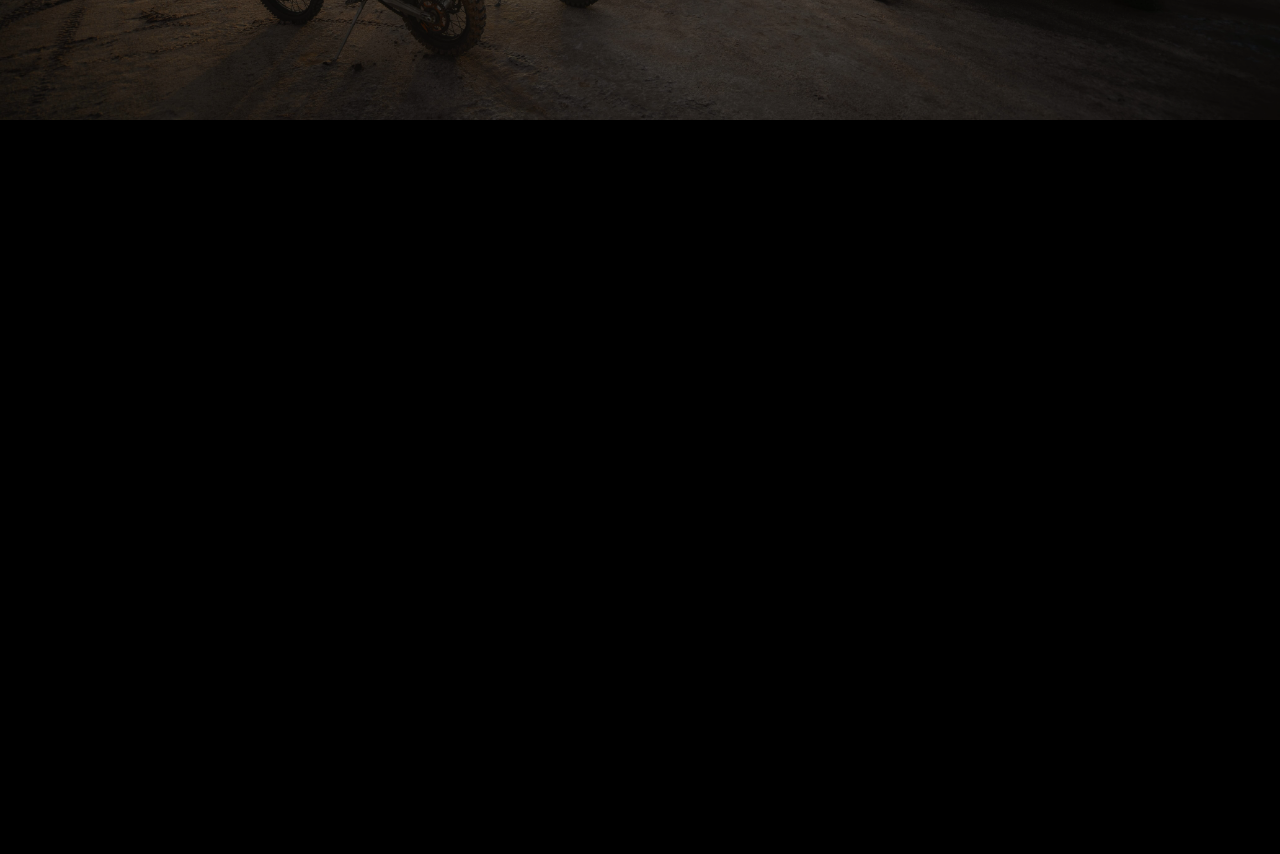
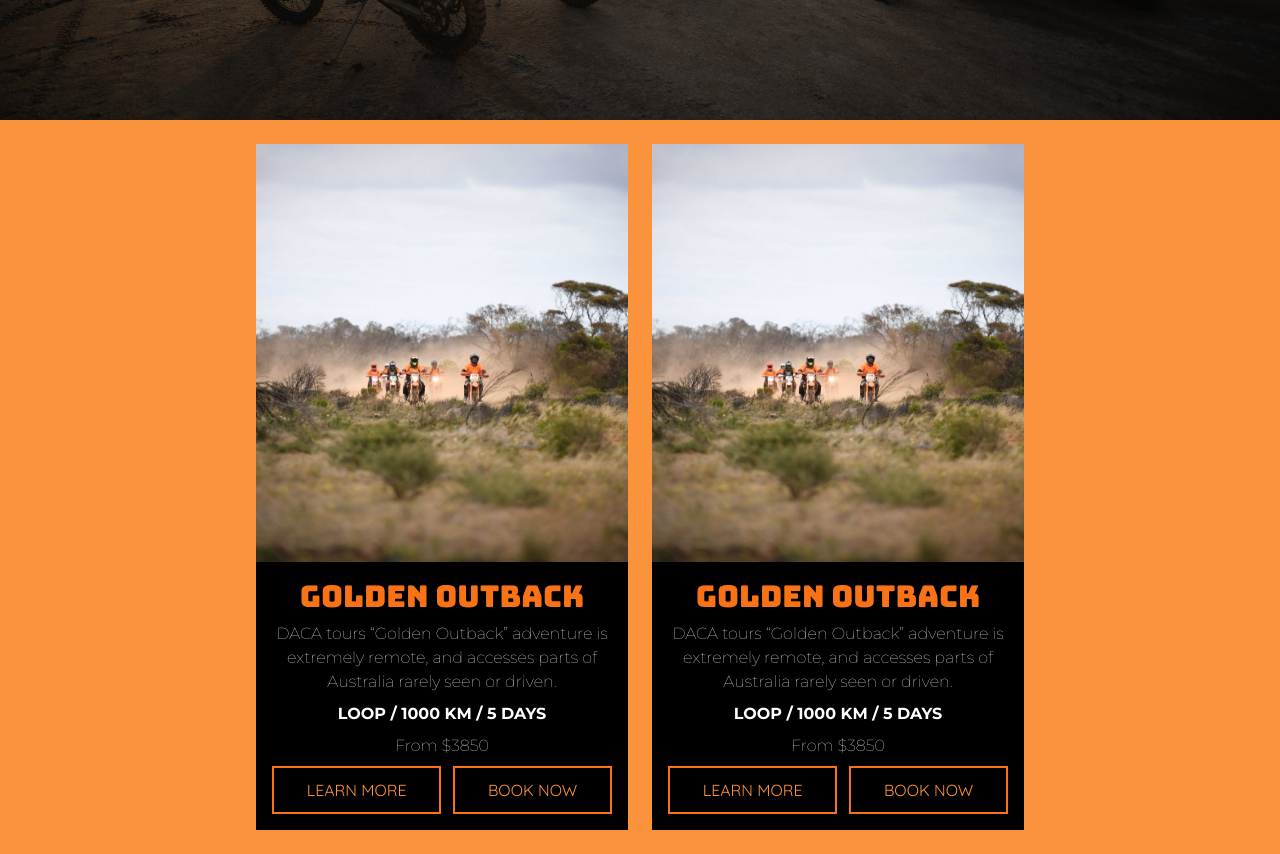
Before and after one commit to daveholst/daca-website, a Next.js app: page / in a window 1280 px wide. Shown: the part 680-1534 px from the top of the page. Before the commit the page ends 800 px from the top, so only its background shows below. Built offline with nearby package versions, Linux system fonts and the light colour scheme.

Commit message:
cards wip

```diff
--- /dev/null
+++ b/app/data/calenderEntry.ts
@@ -0,0 +1,2 @@
+// make it so the duration can be overridden?
+// or is just derived from the dates?
--- /dev/null
+++ b/app/data/tourInfo.ts
@@ -0,0 +1,58 @@
+export const goldenOutback = {
+  title: 'Golden Outback',
+  currentlyOffered: true,
+  days: 5,
+  loop: true,
+  distance: 1000,
+  basePrice: 3875,
+  pricingOptions: [
+    {
+      name: 'Bike Inclusive',
+      description: 'Includes bike hire etc.....',
+      price: 4500,
+    },
+  ],
+  coverImage: 'golden-outback-911x1024.jpg',
+  hook: 'DACA tours “Golden Outback” adventure is extremely remote, and accesses parts of Australia rarely seen or driven.',
+  copy: [
+    "In a decade of exploring this region we're yet to see any bikes, and have completed over 1000kms regularly not coming across a single person!",
+
+    'The riding is everything from open and fast to very challenging with densely vegetated trails and rocky breakaway country.',
+
+    "You'll be mesmerised by all of the “Great Victoria Desert” and its unexpected woodlands, vegetation and lake systems making for a very diverse and ever-changing ride.",
+
+    "Riding in the footprints of early explorers aboard your bike of choice through this remote land, is the most memorable riding we've ever done and we're passionate about sharing this experience with you.",
+  ],
+  itenary: [
+    {
+      day: 1,
+      title: 'Laverton - Lake Wells',
+      description:
+        'The outback town of Laverton was once known as the wildest Gold mining town in the west and today it is the gateway to our DACA tour adventure. We leave the town of Laverton and civilisation behind us and head north through local station roads, where you will feel the vastness of our big country as you get to know your bike and get your eye in. We will ride through the De La Poer Range with its twisting, winding and washed out tracks leading us to Lake Wells.',
+    },
+    {
+      day: 2,
+      location: 'Lake Wells - Yeo Homestead',
+      description:
+        "Station tracks not accessible to others and barely driven by the pastoralist are the start to the day on our way to the iconic abandoned Yeo Homestead. With a couple of hundred kms of desert trails and tracks under our belt, we will arrive to the welcoming shady verandahs of the abandoned Yeo homestead and wash the day down. Stretched back riding boots still on, we will be all smiles and in awe of the days ride through what can only be called An 'Australian Oil Painting' while absorbing the rich history of this restored homestead.",
+    },
+    {
+      day: 3,
+      location: 'Yeo Homestead - Anne Beadell',
+      description:
+        "We say goodbye to our 1800's character homestead and ride on down the Anne Beadell with its unique landscapes. The riding is unbelievable, winding and snaking its way between these landscapes familiar of a Nevada Desert, with you wanting to stop and conquer every spectacular hill with its panoramic views. As we head east, deep into Great Victoria Desert country you will get a true sense of remoteness, keep a close eye out for the Camels.",
+    },
+    {
+      day: 4,
+      location: 'Anne Beadell - Lake Rason',
+      description:
+        "Leaving the Anne Beadell our day begins with more technical riding today, on a very unused track with vegetation brushing your bars as we snake and berm our way through a forest of desert gums and spinifex lined trails for what feels an eternity. We break out of the forest into a totally new environment, sparsley vegetated dunes and ridges with a hardpac track that leads us onto the eighty km long 'Lake Rason'. Here we will watch the sun set over the lake and roll swags, before dining like kings.",
+    },
+    {
+      day: 5,
+      location: 'Lake Rason - Laverton.',
+      description:
+        "A sunrise over the Horizon of the lake is a print to hang on the wall at home, we skirt the lake this morning on more tight twisting tracks with tall gums lining our route. The environment is ever changing and challenging with blue gums becoming a blur before we get to the breakaway country and its rocky washouts. Every rise and fall of elevation you enter a new riding environment and never want it to end. As you ride towards our final destination your memories of the past four days and the incredible riding and great times you have experienced will be with you. As we near Laverton we ride through the ruins and old mining memorabilia of the town Burtville with its abandoned mine shafts and machinery left as a testament to how the early settlers lived and worked in the pursuit of Gold. The final 50kms of Great Victoria Desert is open and a welcome rest from the days exciting riding. This is a chance to soak it all in and reminisce of the 1000 km's of amazing and memorable riding, landscapes and great times had along the way.",
+    },
+  ],
+}
--- a/app/home-page.tsx
+++ b/app/home-page.tsx
@@ -5,6 +5,10 @@ import { useState } from 'react'
 import ReactPlayer from 'react-player/youtube'
 
 import fireBikesUte from '../public/img/fire-bikes-ute.jpeg'
+// TODO this needs to programatic
+import goldenOutback from '../public/img/golden-outback-911x1024.jpg'
+import Image from 'next/image'
+import Link from 'next/link'
 
 // This is a Client Component. It receives data as props and
 // has access to state and effects just like Page components
@@ -23,10 +27,10 @@ export default function HomePage() {
         className={'h-screen bg-cover bg-center'}
       >
         <div className="h-screen flex space-y-5 items-center justify-center flex-col bg-black/50">
-          <h2 className="text-white font-sans2 text-5xl font-bold ">
+          <h2 className="text-white font-sans2 text-5xl font-bold text-center">
             RAW ADVENTURE
           </h2>
-          <p className=" font-sans3 text-orange-100 text-3xl font-extralight text-center lg:w-1/3">
+          <p className="font-sans3 text-orange-100 text-3xl font-extralight text-center lg:w-1/3">
             AUSTRALIA’S MOST REMOTE EPIC OFF-ROAD TOURS.
           </p>
           {!playVideo && (
@@ -56,6 +60,81 @@ export default function HomePage() {
           )}
         </div>
       </div>
+      {/* Orange section with all the cards */}
+      <div className="bg-orange-400 flex justify-center w-full">
+        <div className="grid grid-cols-1 sm:grid-cols-2 gap-6 container max-w-3xl center my-6">
+          {/* Card Start */}
+          <div className="bg-black flex-col flex ">
+            <Image
+              src="/img/golden-outback-911x1024.jpg"
+              alt="Man standing in pilbra with dirtbike"
+              width={900}
+              height={900}
+            />
+            <div>
+              <div className="flex flex-col gap-2 m-4">
+                <h3 className="font-sans2 text-3xl text-orange-500 uppercase text-center">
+                  Golden Outback
+                </h3>
+                <p className="text-white font-thin text-center font-sans3 ">
+                  {
+                    'DACA tours “Golden Outback” adventure is extremely remote, and accesses parts of Australia rarely seen or driven.'
+                  }
+                </p>
+                <p className="font-sans3 font-bold uppercase text-white text-center">
+                  Loop / 1000 KM / 5 Days
+                </p>
+                <p className="text-white text-center text-1xl font-sans3 font-thin">
+                  From $3850
+                </p>
+                <div className="flex flex-col md:flex-row gap-3 ">
+                  <button className="border-2 border-orange-500 text-orange-400 h-12 grow">
+                    LEARN MORE
+                  </button>
+                  <button className="border-2 border-orange-500 text-orange-400 h-12 grow max-w-['6rem']">
+                    BOOK NOW
+                  </button>
+                </div>
+              </div>
+            </div>
+          </div>
+          {/* Card Start */}
+          <div className="bg-black flex-col flex ">
+            <Image
+              src="/img/golden-outback-911x1024.jpg"
+              alt="Man standing in pilbra with dirtbike"
+              width={900}
+              height={900}
+            />
+            <div>
+              <div className="flex flex-col gap-2 m-4">
+                <h3 className="font-sans2 text-3xl text-orange-500 uppercase text-center">
+                  Golden Outback
+                </h3>
+                <p className="text-white font-thin text-center font-sans3 ">
+                  {
+                    'DACA tours “Golden Outback” adventure is extremely remote, and accesses parts of Australia rarely seen or driven.'
+                  }
+                </p>
+                <p className="font-sans3 font-bold uppercase text-white text-center">
+                  Loop / 1000 KM / 5 Days
+                </p>
+                <p className="text-white text-center text-1xl font-sans3 font-thin">
+                  From $3850
+                </p>
+                <div className="flex flex-col md:flex-row gap-3 ">
+                  <button className="border-2 border-orange-500 text-orange-400 h-12 grow">
+                    LEARN MORE
+                  </button>
+                  <button className="border-2 border-orange-500 text-orange-400 h-12 grow max-w-['6rem']">
+                    BOOK NOW
+                  </button>
+                </div>
+              </div>
+            </div>
+          </div>
+        </div>
+      </div>
     </>
   )
 }
--- a/package.json
+++ b/package.json
@@ -7,7 +7,8 @@
     "build": "next build && cp infra/run.sh .next/standalone",
     "deploy": "npm run build && cdk deploy",
     "start": "next start",
-    "lint": "next lint"
+    "lint": "next lint",
+    "localstack": "localstack start"
   },
   "dependencies": {
     "@types/node": "20.4.5",
```
Also changed, not shown: public/img/golden-outback-911x1024.jpg (added).
